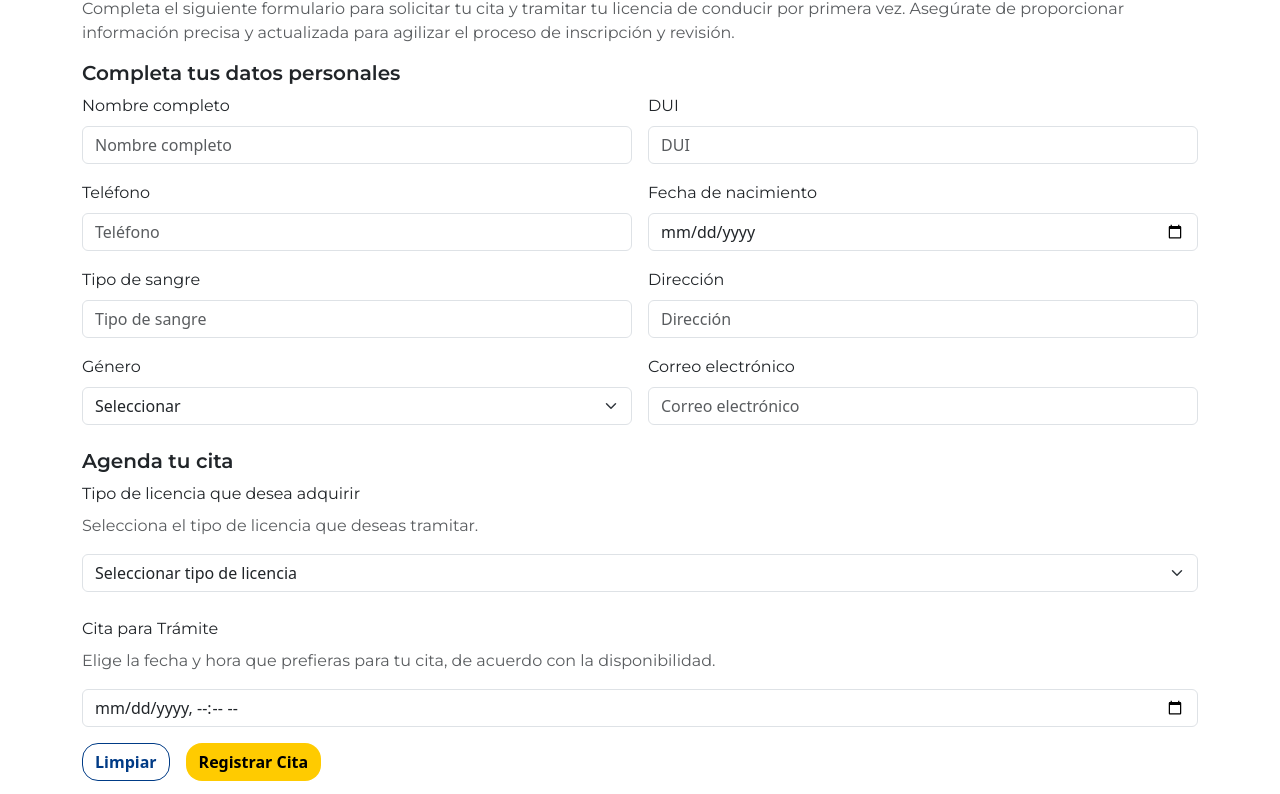
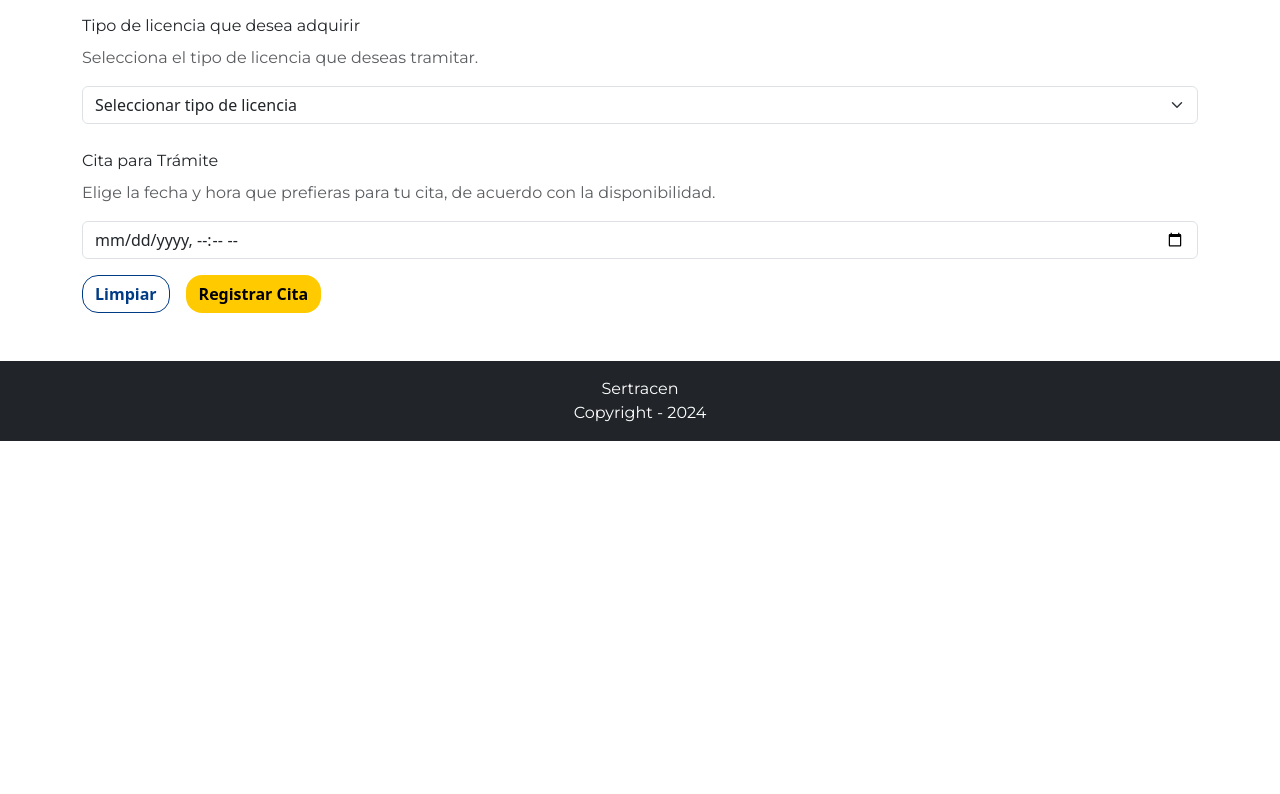
Before and after one commit to HenrySolito/Sertracen-Node, a website: page primera_cita.html in a window 1280 px wide. Shown: the part 172-966 px from the top of the page. After the commit the page ends 800 px from the top, so only its background shows below. Drawn offline with nearby package versions, Linux system fonts and the light colour scheme.

Commit message:
Creacion de cita

```diff
--- a/primera_cita.html
+++ b/primera_cita.html
@@ -43,53 +43,9 @@
     </nav>
     <!-- Sección de Trámite por Primera Vez -->
     <div class="container my-5">
-        <h2 class="fw-bold">Trámite por primera vez</h2>
-        <p class="text-muted">Completa el siguiente formulario para solicitar tu cita y tramitar tu licencia de conducir por primera vez. Asegúrate de proporcionar información precisa y actualizada para agilizar el proceso de inscripción y revisión.</p>
-
-        <h5 class="fw-semibold">Completa tus datos personales</h5>
-        <form  action="/licencia_nuevo" method="POST">
-            <div class="row g-3">
-                <div class="col-md-6">
-                    <label for="nombreCompleto" class="form-label">Nombre completo</label>
-                    <input type="text" class="form-control" id="nombreCompleto" name="nombreCompleto" placeholder="Nombre completo" required>
-                </div>
-                <div class="col-md-6">
-                    <label for="dui" class="form-label">DUI</label>
-                    <input type="text" class="form-control" id="dui" name="dui" placeholder="DUI" required pattern="\d{8}-\d{1}" title="El DUI debe tener el formato 12345678-9.">
-                </div>
-                <div class="col-md-6">
-                    <label for="telefono" class="form-label">Teléfono</label>
-                    <input type="tel" class="form-control" id="telefono" name="telefono" placeholder="Teléfono" required pattern="\d{4}-\d{4}" title="El teléfono debe tener el formato 1234-5678">
-                </div>
-                <div class="col-md-6">
-                    <label for="fechaNacimiento" class="form-label">Fecha de nacimiento</label>
-                    <input type="date" class="form-control" id="fechaNacimiento" name="fechaNacimiento" required>
-                </div>
-                <div class="col-md-6">
-                    <label for="tipoSangre" class="form-label">Tipo de sangre</label>
-                    <input type="text" class="form-control" id="tipoSangre" name="tipoSangre" placeholder="Tipo de sangre" required  title="El tipo de sangre debe ser A+, A-, B+, B-, AB+, AB-, O+ o O-">
-                </div>
-                <div class="col-md-6">
-                    <label for="direccion" class="form-label">Dirección</label>
-                    <input type="text" class="form-control" id="direccion" name="direccion" placeholder="Dirección" required>
-                </div>
-                <div class="col-md-6">
-                    <label for="genero" class="form-label">Género</label>
-                    <select class="form-select" id="genero" name="genero" required>
-                        <option value="" disabled selected>Seleccionar</option>
-                        <option value="M">Masculino</option>
-                        <option value="F">Femenino</option>
-                        <option value="O">Otro</option>
-                    </select>
-                </div>
-                <div class="col-md-6">
-                    <label for="correoElectronico" class="form-label">Correo electrónico</label>
-                    <input type="email" class="form-control" id="correoElectronico" name="correoElectronico"placeholder="Correo electrónico" required title="Debe ser una dirección de correo válida, por ejemplo, usuario@dominio.com">
-                </div>
-            </div>
-        <!-- Selección de Tipo de Licencia y Fecha de Cita -->
+        <h2 class="fw-bold">Agenda tu cita</h2>
+        <form action="/registrar_cita" method="POST">
             <div class="mb-3 mt-4">
-            <h5 class="fw-semibold">Agenda tu cita</h5>
                 <label for="tipoLicencia" class="form-label">Tipo de licencia que desea adquirir</label>
                 <p class="text-muted">Selecciona el tipo de licencia que deseas tramitar.</p>
                 <select class="form-select" id="tipoLicencia" name="tipoLicencia" required>
@@ -101,19 +57,16 @@
                     <option value="5">Licencia Pesada-T</option>
                 </select>
             </div>
-        <!--Cita-->
             <div class="mb-3 mt-4">
                 <label for="citaTramite" class="form-label">Cita para Trámite</label>
                 <p class="text-muted">Elige la fecha y hora que prefieras para tu cita, de acuerdo con la disponibilidad.</p>
                 <div class="input-group">
-                <input type="datetime-local" class="form-control" id="citaTramite" name="citaTramite" min="">
+                    <input type="datetime-local" class="form-control" id="citaTramite" name="fechaCita" min="" required>
                 </div>
             </div>
-
             <div class="d-flex gap-3">
                 <button type="reset" class="btn btn-outline-primary fw-bold rounded-4 text-custom">Limpiar</button>
                 <button type="submit" class="btn text-black fw-bold rounded-4" style="background-color: #FFCB00;">Registrar Cita</button>
-        </div>
             </div>
         </form>
     </div>
```
Also changed, not shown: creacion_cita.html (+3 -16 lines), inicio.html (+1 -1 lines), server.js (+22 -4 lines). Lines whose indentation alone changed are shown as unchanged.
